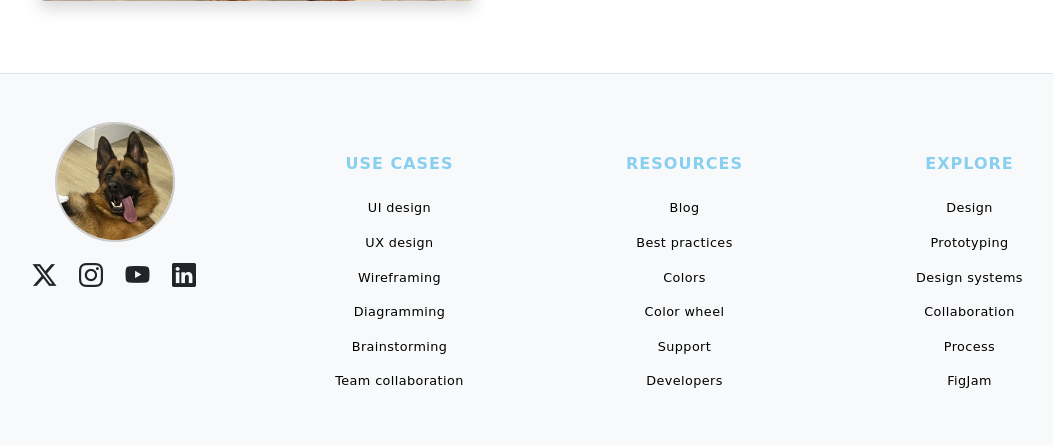
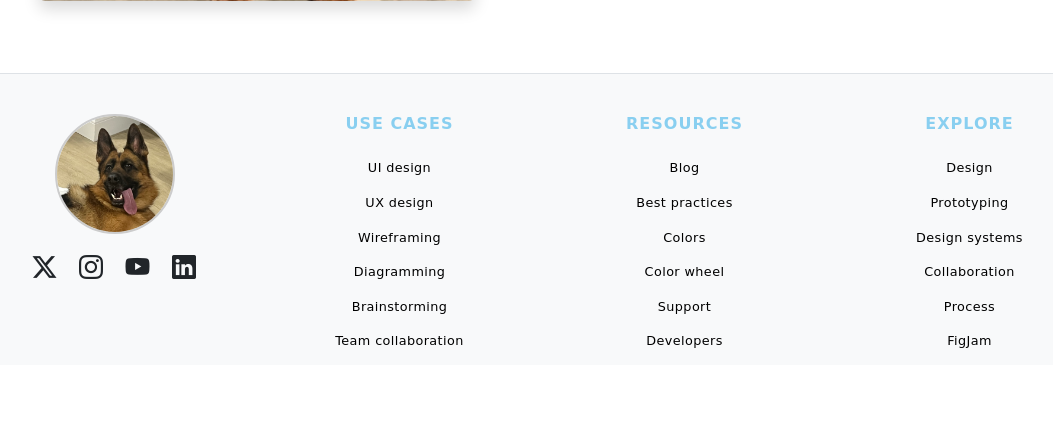
Before and after one commit to Nanofication/PengWeb, a Flask app: page / in a window 1280 px wide. Shown: the part 2266-2711 px from the top of the page, without its empty margins (98-1151 px from the left). After the commit the page ends 2614 px from the top, so only its background shows below. Run offline with Flask 3, Linux system fonts and the light colour scheme; data that the repository does not hold is empty.

Commit message:
Change the height for the footer

```diff
--- a/app/static/css/layout.css
+++ b/app/static/css/layout.css
@@ -43,7 +43,7 @@ h1, h2, h3, h4, h5, h6 {
   margin-top: 0; /* remove any default offset */
 }
 
-/* Optional: style the dropdown for a more modern look */
+/* Style the dropdown for a more modern look */
 .dropdown-menu {
   border-radius: 8px;
   box-shadow: 0 4px 12px rgba(0, 0, 0, 0.1);
@@ -76,6 +76,7 @@ footer .col-md-3 a:hover {
   object-fit: cover;
   border-radius: 50%;
   border: 2px solid #ccc;
+  margin-top: 2rem;
 }
 
 /* Global links */
--- a/app/templates/footer.html
+++ b/app/templates/footer.html
@@ -1,7 +1,7 @@
-<footer class="bg-light text-dark py-5 border-top">
+<footer class="bg-light text-dark py-2 border-top">
   <div class="container">
     <div class="row">
-      <div class="col-md-3">
+      <div class="col-md-3 text-center text-md-start">
         <div class="text-center mb-3">
           <img src="{{ url_for('static', filename='images/dog.jpg') }}" alt="footer dog" class="footer-img mb-3">
 
@@ -10,7 +10,7 @@
             <a href="https://instagram.com" class="text-dark me-3"><i class="bi bi-instagram" style="font-size: 1.5rem;"></i></a>
             <a href="https://youtube.com" class="text-dark me-3"><i class="bi bi-youtube" style="font-size: 1.5rem;"></i></a>
             <a href="https://linkedin.com" class="text-dark"><i class="bi bi-linkedin" style="font-size: 1.5rem;"></i></a>
-        </div>
+          </div>
         </div>
       </div>
       <div class="col-md-3">
```
